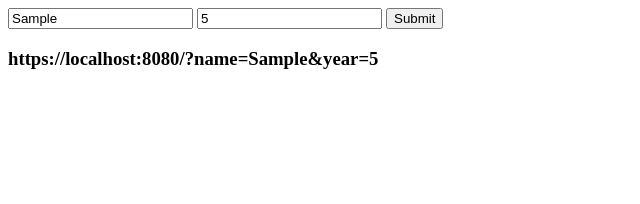
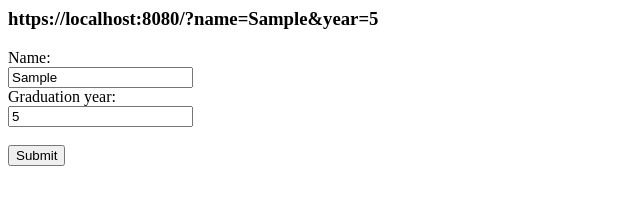
Before and after one commit to acciojob/sharable-urls-NikitaRajurkar, a website: page main.html in a window 1280 px wide. Both pictures are taken after typing "Sample", "5" into the empty fields and a click on the button "Submit". Shown: the whole page, without its empty margins (0-640 px from the left). Drawn offline with Linux system fonts and the light colour scheme.

Commit message:
second commit

```diff
--- a/main.html
+++ b/main.html
@@ -1,12 +1,14 @@
-<!DOCTYPE html>
 <html>
   <body>
-    <!-- <form method="post"> -->
-      <input type="text" name="name" id="name">
-      <input type="number" name="year" id="year">
-      <button type="submit" id="button" onclick="appendString()">Submit</button>
-      <h3 id="url">https://localhost:8080/</h3>
-    <!-- </form> -->
+   <form action="./main.html" method="get">
+      <h3 id="url"> https://localhost:8080/</h3>
+      <label for="name">Name:</label><br>
+      <input type="text" id="name" name="name"><br>
+      <label for="year">Graduation year:</label><br>
+      <input type="number" id="year" name="year"><br><br>
+      <button type="submit" id="button">Submit</button>
+    </form>
+
     <script type="text/javascript" src="./script.js">
 </script>
   </body>
--- a/script.js
+++ b/script.js
@@ -1,36 +1,16 @@
-let tempString ;
-let tempMsg = document.getElementById('url');
-
-
-
-function appendString() {
-    let namee = document.getElementById('name').value;
-    let year = document.getElementById('year').value;
-    tempMsg.textContent = '';
-
- if (namee != '' && year === '') {
-        // 1
-        tempString = `https://localhost:8080/?name=${namee}`;
-        console.log(`1`);
-        tempMsg.textContent = tempString;
-        console.log(` tempMsg.textContent`);
-    } else if (namee === '' && year != '') {
-        // 2
-        tempString = `https://localhost:8080/?year=${year}`;
-        console.log(`2`);
-        tempMsg.textContent = tempString;
-        console.log(` tempMsg.textContent`);
-    } else if(namee != '' && year != ''){
-        // 3
-        tempString = `https://localhost:8080/?name=${namee}&year=${year}`;
-        console.log(`3`);
-        tempMsg.textContent = tempString;
-        console.log(` tempMsg.textContent`);
+document.getElementById("button").addEventListener("click", function (event) {
+    event.preventDefault();
+    var name = document.getElementById("name").value;
+    var year = document.getElementById("year").value;
+    var url;
+    if (name != "" && year != "") {
+        url = "https://localhost:8080/?" + "name=" + name + "&year=" + year;
+    } else if (name != "") {
+        url = "https://localhost:8080/?" + "name=" + name;
+    } else if (year != "") {
+        url = "https://localhost:8080/?" + "year=" + year;
     } else {
-        // 4
-        tempString = `https://localhost:8080/`;
-        console.log(`4`);
-        tempMsg.textContent = tempString;
-        console.log(` tempMsg.textContent`);
+        url = "https://localhost:8080/";
     }
-}
+    document.getElementById("url").innerHTML = url;
+});
```
